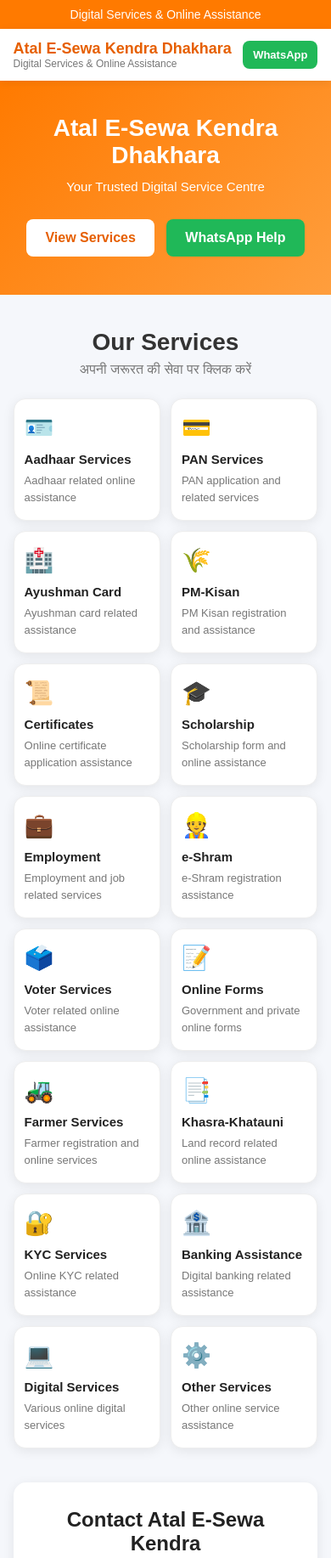
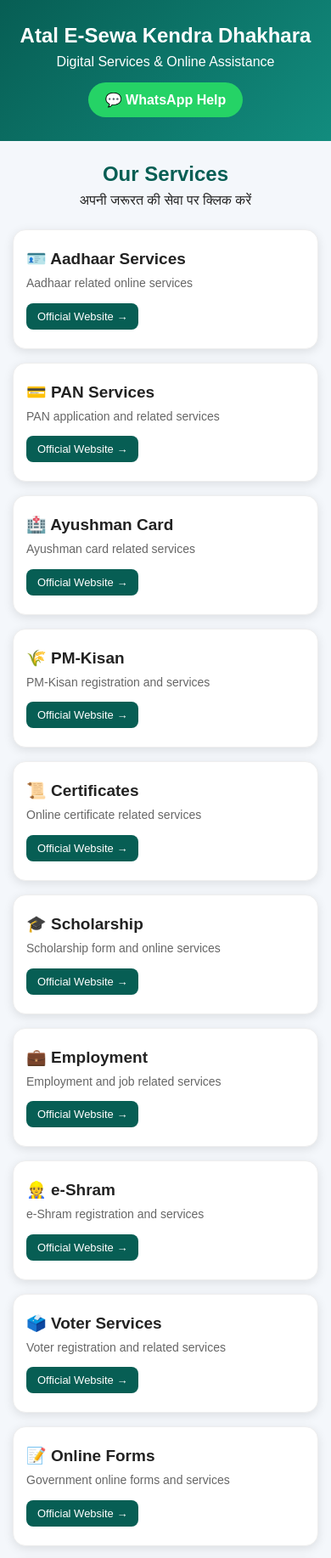
Before and after one commit to mnishpal5656-web/atal-e-sewa-kendra-dhakhara, a plain HTML site: page index.html in a window 390 px wide. Shown: the top 1834 px of the page at 85% size. Drawn offline with Linux system fonts and the light colour scheme.

Commit message:
Enhance index.html with new meta tags  and styles
Updated meta tags and improved styling for better layout and responsiveness. Added new service sections and adjusted existing content for clarity.

```diff
--- a/index.html
+++ b/index.html
@@ -3,242 +3,162 @@
 <head>
 <meta charset="UTF-8">
 <meta name="viewport" content="width=device-width, initial-scale=1.0">
-<meta name="description" content="Atal E-Sewa Kendra Dhakhara - Digital Services & Online Assistance">
+
 <title>Atal E-Sewa Kendra Dhakhara</title>
+
+<meta name="description" content="Atal E-Sewa Kendra Dhakhara - Digital Services and Online Assistance">
+<meta name="keywords" content="Atal E-Sewa Kendra Dhakhara, Dhakhara, Online Services, CSC, Digital Services">
+
+<script type="application/ld+json">
+{
+  "@context": "https://schema.org",
+  "@type": "WebSite",
+  "name": "Atal E-Sewa Kendra Dhakhara",
+  "alternateName": "Atal E-Sewa Kendra Dhakhara",
+  "url": "https://mnishpal5656-web.github.io/atal-e-sewa-kendra-dhakhara/"
+}
+</script>
 
 <style>
 *{
+  box-sizing:border-box;
   margin:0;
   padding:0;
-  box-sizing:border-box;
-  font-family:Arial,sans-serif;
 }
 
 body{
-  background:#f5f7fb;
+  font-family:Arial,sans-serif;
+  background:#f4f7fb;
   color:#222;
 }
 
-.topbar{
-  background:#ff7a00;
+header{
+  background:linear-gradient(135deg,#075e54,#128c7e);
   color:white;
-  padding:9px 20px;
   text-align:center;
-  font-size:14px;
+  padding:28px 15px;
 }
 
-header{
-  background:white;
-  padding:15px 6%;
-  display:flex;
-  justify-content:space-between;
-  align-items:center;
-  box-shadow:0 2px 10px rgba(0,0,0,.08);
-  position:sticky;
-  top:0;
-  z-index:100;
+header h1{
+  font-size:30px;
+  margin-bottom:8px;
 }
 
-.logo{
-  font-size:23px;
-  font-weight:bold;
-  color:#e65f00;
+header p{
+  font-size:16px;
 }
 
-.logo span{
-  display:block;
-  font-size:12px;
-  color:#777;
-  font-weight:normal;
-}
-
-.whatsapp{
-  background:#20b858;
+.whatsapp-top{
+  display:inline-block;
+  margin-top:15px;
+  background:#25D366;
   color:white;
+  padding:11px 20px;
+  border-radius:25px;
   text-decoration:none;
-  padding:11px 18px;
-  border-radius:8px;
   font-weight:bold;
 }
 
-.hero{
-  background:linear-gradient(135deg,#ff7a00,#ff9e3d);
-  color:white;
-  padding:55px 20px;
-  text-align:center;
+.container{
+  max-width:1100px;
+  margin:auto;
+  padding:25px 15px;
 }
 
-.hero h1{
-  font-size:38px;
-  margin-bottom:12px;
-}
-
-.hero p{
-  font-size:17px;
-  margin-bottom:25px;
-}
-
-.buttons a{
-  display:inline-block;
-  text-decoration:none;
-  padding:13px 22px;
-  border-radius:8px;
-  margin:5px;
-  font-weight:bold;
-}
-
-.services-btn{
-  background:white;
-  color:#e65f00;
-}
-
-.help-btn{
-  background:#20b858;
-  color:white;
-}
-
-.container{
-  width:90%;
-  max-width:1200px;
-  margin:40px auto;
-}
-
-.section-title{
+.intro{
   text-align:center;
   margin-bottom:25px;
 }
 
-.section-title h2{
-  font-size:28px;
-  color:#333;
-}
-
-.section-title p{
-  color:#777;
-  margin-top:7px;
+.intro h2{
+  color:#075e54;
+  margin-bottom:8px;
 }
 
 .services{
   display:grid;
   grid-template-columns:repeat(auto-fit,minmax(220px,1fr));
-  gap:18px;
+  gap:16px;
 }
 
-.card{
+.service{
   background:white;
-  padding:23px;
-  border-radius:14px;
-  box-shadow:0 3px 14px rgba(0,0,0,.08);
+  padding:22px 15px;
+  border-radius:15px;
   text-decoration:none;
   color:#222;
-  transition:.25s;
+  box-shadow:0 3px 12px rgba(0,0,0,.10);
+  transition:.2s;
   border:1px solid #eee;
 }
 
-.card:hover{
-  transform:translateY(-5px);
-  box-shadow:0 7px 20px rgba(0,0,0,.14);
+.service:hover{
+  transform:translateY(-4px);
+  box-shadow:0 7px 18px rgba(0,0,0,.15);
 }
 
-.icon{
-  font-size:34px;
-  margin-bottom:12px;
+.service h3{
+  margin-bottom:8px;
+  font-size:19px;
 }
 
-.card h3{
-  font-size:18px;
-  margin-bottom:7px;
+.service p{
+  color:#666;
+  font-size:14px;
+  line-height:1.4;
 }
 
-.card p{
+.open{
+  display:inline-block;
+  margin-top:13px;
+  background:#075e54;
+  color:white;
+  padding:8px 13px;
+  border-radius:8px;
   font-size:13px;
-  color:#777;
-  line-height:1.5;
 }
 
 .contact{
-  margin-top:40px;
+  margin-top:30px;
   background:white;
-  padding:30px;
+  padding:25px;
+  text-align:center;
   border-radius:15px;
-  text-align:center;
-  box-shadow:0 3px 14px rgba(0,0,0,.08);
+  box-shadow:0 3px 12px rgba(0,0,0,.10);
 }
 
 .contact h2{
+  color:#075e54;
   margin-bottom:10px;
 }
 
-.contact p{
-  color:#666;
-  margin:6px;
-}
-
-.contact a{
+.whatsapp{
   display:inline-block;
   margin-top:15px;
-  background:#20b858;
+  background:#25D366;
   color:white;
+  padding:12px 22px;
+  border-radius:25px;
   text-decoration:none;
-  padding:12px 22px;
-  border-radius:8px;
   font-weight:bold;
 }
 
 footer{
-  background:#20242a;
+  margin-top:30px;
+  background:#075e54;
   color:white;
   text-align:center;
-  padding:25px 15px;
-  margin-top:50px;
+  padding:18px;
   font-size:14px;
 }
 
-@media(max-width:600px){
-  header{
-    padding:13px 4%;
-  }
-
-  .logo{
-    font-size:18px;
-  }
-
-  .whatsapp{
-    padding:9px 12px;
-    font-size:13px;
-  }
-
-  .hero{
-    padding:40px 15px;
-  }
-
-  .hero h1{
-    font-size:28px;
-  }
-
-  .hero p{
-    font-size:15px;
-  }
-
-  .container{
-    width:92%;
+@media(max-width:500px){
+  header h1{
+    font-size:24px;
   }
 
   .services{
-    grid-template-columns:repeat(2,1fr);
-    gap:12px;
-  }
-
-  .card{
-    padding:17px 12px;
-  }
-
-  .card h3{
-    font-size:15px;
-  }
-
-  .icon{
-    font-size:28px;
+    grid-template-columns:1fr;
   }
 }
 </style>
@@ -246,195 +166,292 @@
 
 <body>
 
-<div class="topbar">
-  Digital Services & Online Assistance
+<header>
+
+<h1>Atal E-Sewa Kendra Dhakhara</h1>
+
+<p>Digital Services & Online Assistance</p>
+
+<a class="whatsapp-top"
+href="https://wa.me/919770977632"
+target="_blank">
+💬 WhatsApp Help
+</a>
+
+</header>
+
+
+<div class="container">
+
+<div class="intro">
+
+<h2>Our Services</h2>
+
+<p>अपनी जरूरत की सेवा पर क्लिक करें</p>
+
 </div>
 
-<header>
-  <div class="logo">
-    Atal E-Sewa Kendra Dhakhara
-    <span>Digital Services & Online Assistance</span>
-  </div>
-
-  <a class="whatsapp"
-     href="https://wa.me/918982977632"
-     target="_blank">
-     WhatsApp
-  </a>
-</header>
-
-<section class="hero">
-  <h1>Atal E-Sewa Kendra Dhakhara</h1>
-  <p>Your Trusted Digital Service Centre</p>
-
-  <div class="buttons">
-    <a href="#services" class="services-btn">View Services</a>
-
-    <a href="https://wa.me/918982977632?text=Namaste%20Atal%20E-Sewa%20Kendra%20Dhakhara%20se%20jankari%20chahiye."
-       target="_blank"
-       class="help-btn">
-       WhatsApp Help
-    </a>
-  </div>
-</section>
-
-<div class="container" id="services">
-
-  <div class="section-title">
-    <h2>Our Services</h2>
-    <p>अपनी जरूरत की सेवा पर क्लिक करें</p>
-  </div>
 
 <div class="services">
 
-    <a class="card"
-       href="https://wa.me/918982977632?text=Aadhaar%20Service%20ke%20liye%20jankari%20chahiye."
+
+<!-- Aadhaar -->
+<a class="service"
+href="https://www.uidai.gov.in/"
 target="_blank">
-      <div class="icon">🪪</div>
-      <h3>Aadhaar Services</h3>
-      <p>Aadhaar related online assistance</p>
+
+<h3>🪪 Aadhaar Services</h3>
+
+<p>Aadhaar related online services</p>
+
+<span class="open">Official Website →</span>
+
 </a>
 
-    <a class="card"
-       href="https://wa.me/918982977632?text=PAN%20Card%20Service%20ke%20liye%20jankari%20chahiye."
+
+<!-- PAN -->
+<a class="service"
+href="https://www.incometax.gov.in/iec/foportal/"
 target="_blank">
-      <div class="icon">💳</div>
-      <h3>PAN Services</h3>
+
+<h3>💳 PAN Services</h3>
+
 <p>PAN application and related services</p>
+
+<span class="open">Official Website →</span>
+
 </a>
 
-    <a class="card"
-       href="https://wa.me/918982977632?text=Ayushman%20Card%20ke%20liye%20jankari%20chahiye."
+
+<!-- Ayushman -->
+<a class="service"
+href="https://beneficiary.nha.gov.in/"
 target="_blank">
-      <div class="icon">🏥</div>
-      <h3>Ayushman Card</h3>
-      <p>Ayushman card related assistance</p>
+
+<h3>🏥 Ayushman Card</h3>
+
+<p>Ayushman card related services</p>
+
+<span class="open">Official Website →</span>
+
 </a>
 
-    <a class="card"
-       href="https://wa.me/918982977632?text=PM%20Kisan%20Service%20ke%20liye%20jankari%20chahiye."
+
+<!-- PM Kisan -->
+<a class="service"
+href="https://pmkisan.gov.in/"
 target="_blank">
-      <div class="icon">🌾</div>
-      <h3>PM-Kisan</h3>
-      <p>PM Kisan registration and assistance</p>
+
+<h3>🌾 PM-Kisan</h3>
+
+<p>PM-Kisan registration and services</p>
+
+<span class="open">Official Website →</span>
+
 </a>
 
-    <a class="card"
-       href="https://wa.me/918982977632?text=Certificate%20Service%20ke%20liye%20jankari%20chahiye."
+
+<!-- Certificate -->
+<a class="service"
+href="https://mpedistrict.gov.in/"
 target="_blank">
-      <div class="icon">📜</div>
-      <h3>Certificates</h3>
-      <p>Online certificate application assistance</p>
+
+<h3>📜 Certificates</h3>
+
+<p>Online certificate related services</p>
+
+<span class="open">Official Website →</span>
+
 </a>
 
-    <a class="card"
-       href="https://wa.me/918982977632?text=Scholarship%20Form%20ke%20liye%20jankari%20chahiye."
+
+<!-- Scholarship -->
+<a class="service"
+href="https://scholarshipportal.mp.nic.in/"
 target="_blank">
-      <div class="icon">🎓</div>
-      <h3>Scholarship</h3>
-      <p>Scholarship form and online assistance</p>
+
+<h3>🎓 Scholarship</h3>
+
+<p>Scholarship form and online services</p>
+
+<span class="open">Official Website →</span>
+
 </a>
 
-    <a class="card"
-       href="https://wa.me/918982977632?text=Rojgar%20Service%20ke%20liye%20jankari%20chahiye."
+
+<!-- Employment -->
+<a class="service"
+href="https://www.ncs.gov.in/"
 target="_blank">
-      <div class="icon">💼</div>
-      <h3>Employment</h3>
+
+<h3>💼 Employment</h3>
+
 <p>Employment and job related services</p>
+
+<span class="open">Official Website →</span>
+
 </a>
 
-    <a class="card"
-       href="https://wa.me/918982977632?text=e-Shram%20Service%20ke%20liye%20jankari%20chahiye."
+
+<!-- e-Shram -->
+<a class="service"
+href="https://eshram.gov.in/"
 target="_blank">
-      <div class="icon">👷</div>
-      <h3>e-Shram</h3>
-      <p>e-Shram registration assistance</p>
+
+<h3>👷 e-Shram</h3>
+
+<p>e-Shram registration and services</p>
+
+<span class="open">Official Website →</span>
+
 </a>
 
-    <a class="card"
-       href="https://wa.me/918982977632?text=Voter%20Service%20ke%20liye%20jankari%20chahiye."
+
+<!-- Voter -->
+<a class="service"
+href="https://voters.eci.gov.in/"
 target="_blank">
-      <div class="icon">🗳️</div>
-      <h3>Voter Services</h3>
-      <p>Voter related online assistance</p>
+
+<h3>🗳️ Voter Services</h3>
+
+<p>Voter registration and related services</p>
+
+<span class="open">Official Website →</span>
+
 </a>
 
-    <a class="card"
-       href="https://wa.me/918982977632?text=Online%20Form%20bharne%20ke%20liye%20jankari%20chahiye."
+
+<!-- Online Forms -->
+<a class="service"
+href="https://www.india.gov.in/"
 target="_blank">
-      <div class="icon">📝</div>
-      <h3>Online Forms</h3>
-      <p>Government and private online forms</p>
+
+<h3>📝 Online Forms</h3>
+
+<p>Government online forms and services</p>
+
+<span class="open">Official Website →</span>
+
 </a>
 
-    <a class="card"
-       href="https://wa.me/918982977632?text=Farmer%20Service%20ke%20liye%20jankari%20chahiye."
+
+<!-- Farmer -->
+<a class="service"
+href="https://pmkisan.gov.in/"
 target="_blank">
-      <div class="icon">🚜</div>
-      <h3>Farmer Services</h3>
+
+<h3>🚜 Farmer Services</h3>
+
 <p>Farmer registration and online services</p>
+
+<span class="open">Official Website →</span>
+
 </a>
 
-    <a class="card"
-       href="https://wa.me/918982977632?text=Khasra%20Khatauni%20Service%20ke%20liye%20jankari%20chahiye."
+
+<!-- Khasra Khatauni -->
+<a class="service"
+href="https://mpbhulekh.gov.in/"
 target="_blank">
-      <div class="icon">📑</div>
-      <h3>Khasra-Khatauni</h3>
-      <p>Land record related online assistance</p>
+
+<h3>📑 Khasra-Khatauni</h3>
+
+<p>MP land record related services</p>
+
+<span class="open">Official Website →</span>
+
 </a>
 
-    <a class="card"
-       href="https://wa.me/918982977632?text=KYC%20Service%20ke%20liye%20jankari%20chahiye."
+
+<!-- Samagra -->
+<a class="service"
+href="https://samagra.gov.in/"
 target="_blank">
-      <div class="icon">🔐</div>
-      <h3>KYC Services</h3>
-      <p>Online KYC related assistance</p>
+
+<h3>🔐 Samagra KYC</h3>
+
+<p>Samagra and online KYC services</p>
+
+<span class="open">Official Website →</span>
+
 </a>
 
-    <a class="card"
-       href="https://wa.me/918982977632?text=Banking%20Assistance%20ke%20liye%20jankari%20chahiye."
+
+<!-- Banking -->
+<a class="service"
+href="https://www.jansuraksha.gov.in/"
 target="_blank">
-      <div class="icon">🏦</div>
-      <h3>Banking Assistance</h3>
-      <p>Digital banking related assistance</p>
+
+<h3>🏦 Banking Assistance</h3>
+
+<p>Digital banking and financial services</p>
+
+<span class="open">Official Website →</span>
+
 </a>
 
-    <a class="card"
-       href="https://wa.me/918982977632?text=Digital%20Service%20ke%20liye%20jankari%20chahiye."
+
+<!-- Digital India -->
+<a class="service"
+href="https://www.digitalindia.gov.in/"
 target="_blank">
-      <div class="icon">💻</div>
-      <h3>Digital Services</h3>
-      <p>Various online digital services</p>
+
+<h3>💻 Digital Services</h3>
+
+<p>Various digital government services</p>
+
+<span class="open">Official Website →</span>
+
 </a>
 
-    <a class="card"
-       href="https://wa.me/918982977632?text=Other%20Service%20ke%20liye%20jankari%20chahiye."
+
+<!-- Other -->
+<a class="service"
+href="https://www.india.gov.in/"
 target="_blank">
-      <div class="icon">⚙️</div>
-      <h3>Other Services</h3>
-      <p>Other online service assistance</p>
+
+<h3>⚙️ Other Services</h3>
+
+<p>Other online government services</p>
+
+<span class="open">Official Website →</span>
+
 </a>
+
 
 </div>
 
+
 <div class="contact">
-    <h2>Contact Atal E-Sewa Kendra</h2>
-    <p><b>Amol Singh</b></p>
-    <p>CSC VLE / Digital Service Provider</p>
-    <p>Online services and digital assistance</p>
 
-    <a href="https://wa.me/918982977632"
+<h2>Contact Atal E-Sewa Kendra Dhakhara</h2>
+
+<p><strong>Amol Singh</strong></p>
+
+<p>Online Services & Digital Assistance</p>
+
+<a class="whatsapp"
+href="https://wa.me/919770977632"
 target="_blank">
+
 💬 WhatsApp पर संपर्क करें
+
 </a>
+
+<p style="margin-top:10px;">
+📱 9770977632
+</p>
+
 </div>
 
 </div>
 
+
 <footer>
-  © 2026 Atal E-Sewa Kendra Dhakhara
-  <br>
+
+© 2026 Atal E-Sewa Kendra Dhakhara<br>
 Digital Services & Online Assistance
+
 </footer>
 
 </body>
```
Lines whose indentation alone changed are shown as unchanged.
